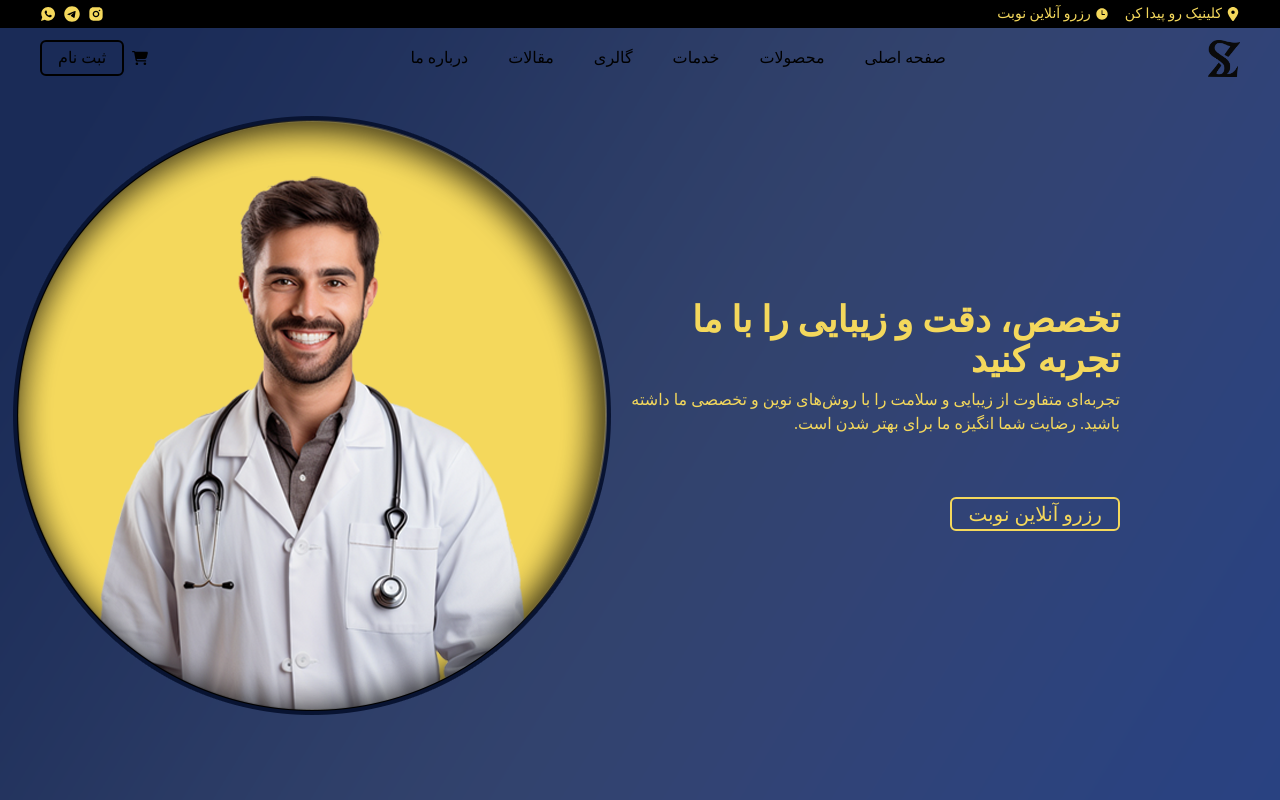
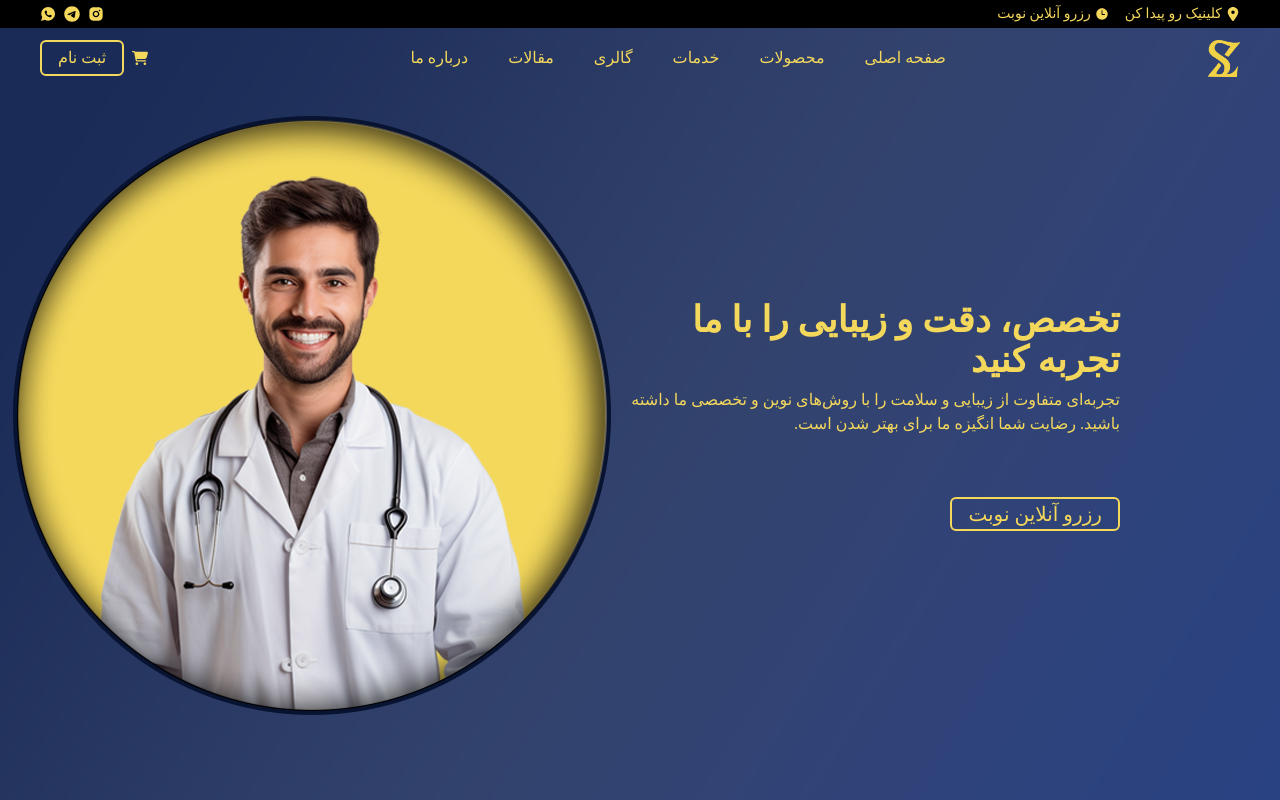
Before and after one commit to Abolfazl-Nasibi/clinic-website, a React (Vite) app: page / in a window 1280 px wide. Shown: the top 800 px of the page. Built offline with nearby package versions, Linux system fonts and the light colour scheme; a web font is replaced by a local one.

Commit message:
corrected some colors for header

```diff
--- a/src/components/Header/NavItem.jsx
+++ b/src/components/Header/NavItem.jsx
@@ -5,7 +5,7 @@ export default function NavItem({ label, href, scrolled }) {
     <li>
       <a
         href={href}
-        className={`hover:border-b-2 transition-all border-b-2 ${scrolled ? 'border-white' : 'border-transparent'}  hover:border-black font-medium`}
+        className={` hover:border-b-2 transition-all border-b-2 border-transparent text-secondary hover:border-secondary   font-medium`}
       >
         {label}
       </a>
--- a/src/components/Header/header.jsx
+++ b/src/components/Header/header.jsx
@@ -75,62 +75,14 @@ export default function Header() {
       <div
         className={`flex items-center justify-between px-10 transition-all py-2 ${
           scrolled
-            ? "bg-white shadow-md fixed top-0 right-0 left-0 border-b-1"
+            ? "bg-primary-dark shadow-md fixed top-0 right-0 left-0 border-b-1"
             : "absolute top-8 left-0 right-0"
         }`}
       >
         {/* logo */}
-        <img src="/logo-black.png" alt="" className="w-8" />
+        <img src="/logo-gold.png" alt="" className="w-8" />
         {/* pages */}
         <ul className="flex items-center gap-10">
-          {/* <li>
-            <a
-              href="#"
-              className="hover:border-b-2 transition-all border-b-2 border-white hover:border-black font-medium"
-            >
-              صفحه اصلی
-            </a>
-          </li>
-          <li>
-            <a
-              href="#"
-              className="hover:border-b-2 transition-all border-b-2 border-white hover:border-black font-medium"
-            >
-              محصولات
-            </a>
-          </li>
-          <li>
-            <a
-              href="#"
-              className="hover:border-b-2 transition-all border-b-2 border-white hover:border-black font-medium"
-            >
-              خدمات
-            </a>
-          </li>
-          <li>
-            <a
-              href="#"
-              className="hover:border-b-2 transition-all border-b-2 border-white hover:border-black font-medium"
-            >
-              گالری
-            </a>
-          </li>
-          <li>
-            <a
-              href="#"
-              className="hover:border-b-2 transition-all border-b-2 border-white hover:border-black font-medium"
-            >
-              مقالات
-            </a>
-          </li>
-          <li>
-            <a
-              href="#"
-              className="hover:border-b-2 transition-all border-b-2 border-white hover:border-black font-medium"
-            >
-              درباره ما
-            </a>
-          </li> */}
           {pages.map((page) => (
             <NavItem key={page.label} label={page.label} href={page.href} scrolled={scrolled} />
           ))}
@@ -138,13 +90,13 @@ export default function Header() {
         {/* signIn/login & cart */}
         <div className="flex items-center gap-2">
           {/* cart */}
-          <a href="#">
+          <a href="#" className={` text-secondary `}>
             <FaCartShopping />
           </a>
           {/* signIn/login */}
           <a
             href="#"
-            className="font-medium border-2 rounded-md px-4 py-1 hover:bg-black hover:text-white hover:border-black transition-all"
+            className={`font-medium border-2 rounded-md px-4 py-1 border-secondary text-secondary hover:bg-secondary hover:text-primary-dark transition-all`}
           >
             ثبت نام
           </a>
--- a/src/components/mainPage/MainPage.jsx
+++ b/src/components/mainPage/MainPage.jsx
@@ -5,6 +5,36 @@ export default function MainPage(){
     return(
         <div>
             <Head />
+            Lorem, ipsum dolor sit amet consectetur adipisicing elit. Quam recusandae quibusdam soluta tempora laboriosam! Dicta, repellat facilis inventore consectetur doloribus voluptatibus, velit itaque fugiat, tempora aliquid reprehenderit exercitationem perspiciatis eum!
+            Nemo voluptatibus sequi eos? Quod nostrum architecto cumque. Magni, ab. Corporis, fugiat quos assumenda repellat, commodi laboriosam corrupti rerum iure optio unde delectus voluptatum, aliquid sed dolorum ex ullam exercitationem!
+            Sit quis veniam corporis natus sed quod dolorum, repellat, ex fugiat recusandae voluptates eos totam incidunt nemo? Expedita officia quam, voluptas, adipisci itaque soluta quibusdam eum tempore ut quo reprehenderit!
+            Officia exercitationem harum recusandae magni consequatur labore. Hic aut odit quas cum eaque voluptas? Distinctio officia commodi iusto non laudantium, exercitationem voluptatum aperiam consectetur est ratione eius nihil amet! Aspernatur.
+            Tempora, recusandae sequi exercitationem, provident dolorem cumque sunt quis at commodi, quaerat dolor sint sed. Mollitia tempore id molestiae asperiores, optio voluptates delectus, voluptatum nisi eaque possimus nobis! Expedita, iusto.
+            Voluptas eveniet cumque quibusdam unde ab ea ipsa veniam quos iste, velit laudantium, itaque quam explicabo minus corporis dignissimos harum laboriosam assumenda sapiente impedit similique tempore! Dicta, molestiae. Adipisci, temporibus!
+            Aut earum praesentium deserunt eius doloribus voluptas harum obcaecati illum deleniti expedita cupiditate impedit beatae rerum incidunt, veniam alias quia laboriosam ea repellendus! Voluptate, quas veritatis id sapiente saepe reiciendis.
+            Obcaecati corrupti cupiditate, doloribus quae quia quisquam sit error nemo excepturi dolorem rem consequuntur debitis aliquam vel fugiat adipisci quibusdam? Iste distinctio ut magnam! Iste quis ab voluptatem illo delectus!
+            Quod unde officia placeat! Est provident maiores fugit voluptatum, quis dolore mollitia eligendi culpa perferendis minus et beatae, consequatur nulla ducimus? Dolor perferendis suscipit assumenda, maxime nam quisquam molestias illo?
+            Minus esse iusto, nobis amet rerum modi facilis nemo! Deleniti minima provident numquam, soluta optio ullam aspernatur quia eveniet nesciunt nobis suscipit, in, odio vitae culpa fugiat dolor non eum!
+            Laudantium eos, voluptate mollitia alias iste nobis. Vel voluptatem praesentium minima natus ab, dignissimos placeat hic cum labore quas veritatis, magni commodi, dolor reprehenderit delectus? Distinctio et repudiandae perspiciatis ad.
+            Voluptatum quae laborum corporis, nihil debitis doloribus, quibusdam atque adipisci, nesciunt porro eligendi. Aut iste at amet enim dolor, expedita perferendis ex recusandae delectus, sint quidem, optio consequatur porro et.
+            Modi enim incidunt repellat odio impedit consectetur distinctio animi, perspiciatis similique id officiis ipsa fuga iure voluptatum optio maxime ratione corporis saepe velit tempora dolorem nemo non natus. Illum, blanditiis.
+            Necessitatibus voluptatum enim expedita ducimus quaerat dolores labore sunt harum dicta consequatur praesentium veritatis adipisci obcaecati ipsam laboriosam doloremque optio sequi commodi delectus numquam explicabo, voluptate, placeat veniam. Quis, officiis.
+            Rerum, iusto explicabo assumenda nam vel necessitatibus optio quia placeat odio, harum eveniet deserunt aspernatur totam exercitationem impedit amet ratione sint sunt quaerat unde repellat! Doloremque esse enim repellat fuga!
+            Eum quod sunt mollitia, architecto recusandae fugit soluta quisquam debitis maxime commodi vel culpa at molestias sequi quibusdam voluptas numquam minima expedita dignissimos repellendus tempora itaque? Vero veniam numquam doloremque.
+            Suscipit aut nostrum voluptatum sed optio rerum veritatis eos ad sapiente officiis incidunt voluptate quidem, eveniet obcaecati? Temporibus, quas suscipit? Temporibus, animi? Esse sint amet incidunt corrupti ad voluptas. Harum.
+            Corporis fugit labore totam cumque, nemo fugiat debitis cupiditate voluptas nulla, eligendi adipisci porro nobis libero neque animi tempore voluptates. Eaque culpa debitis laboriosam error sint, accusantium qui corporis minima!
+            Labore corrupti veniam consequatur optio cum dolore molestiae. Aliquid voluptas ut assumenda iste quo omnis praesentium, adipisci similique eum cupiditate minima. Molestias, facilis deserunt sapiente laudantium officia repellendus ipsum possimus.
+            Sequi quas impedit amet quis facilis labore nostrum debitis, id corrupti. Et voluptatibus, quas, quis expedita commodi deserunt reprehenderit quos iste sint rem vero consequuntur voluptas nam beatae fugiat impedit?
+            Esse nostrum quisquam eaque laborum. Repellendus modi minima, dolorum animi earum, totam quidem maxime quis sit culpa corporis fugiat impedit, doloremque dolorem molestiae adipisci consequuntur perferendis expedita voluptatibus. Ab, dolor.
+            Tempore consequatur cum nulla temporibus vel reprehenderit. Cum asperiores architecto laboriosam nesciunt, optio sequi ab error eius ducimus rerum assumenda, temporibus quod placeat quidem praesentium voluptatem quas, reiciendis consequuntur quo.
+            Est tempora totam nihil sed, deserunt accusantium provident nobis maiores cumque reprehenderit, quisquam sapiente sequi facere eveniet eligendi minus tempore, nam quod placeat. Repudiandae ullam iure, odio nobis atque libero!
+            Accusantium quidem nemo iure perspiciatis aliquid explicabo, assumenda dolorum illo? Sequi illum tenetur aperiam sed minus ipsam voluptates ex est et eos eaque ipsum iste similique voluptatem dicta, dolorum cupiditate.
+            Cum vel distinctio magnam dicta veniam. Itaque voluptatem sit recusandae quis non nam explicabo dolore porro incidunt voluptate, hic saepe enim voluptatum illum numquam, asperiores vitae atque culpa veniam distinctio.
+            Animi quae, debitis distinctio aliquid dolores maxime facilis repudiandae aut perferendis pariatur beatae sunt consectetur dicta. Corrupti qui voluptas temporibus voluptates in vero nulla modi facilis, dolorem dolore suscipit cum!
+            Pariatur provident voluptatem dolorem. Cum, voluptates inventore ut nesciunt qui dolores cupiditate expedita similique accusantium, ullam in maiores facere! Error blanditiis molestias impedit eveniet ipsum esse maiores quod excepturi asperiores!
+            Autem quod voluptatem odit, dicta hic impedit quia accusamus vitae quas veritatis minima cum ea alias eius distinctio cupiditate. Enim maiores a sint. Accusantium vitae dicta aperiam dolor eos aliquam.
+            Quibusdam qui aliquid totam fuga minus sunt placeat nostrum deserunt repellendus quos atque error ea nihil est ducimus cupiditate, necessitatibus sit. Quae tempore odio obcaecati. Laudantium ex nesciunt vero nobis.
+            Adipisci repellendus aliquid doloribus ea iure ullam obcaecati possimus? Necessitatibus illo veniam quisquam, corrupti quasi assumenda ducimus magni hic, et optio ut nemo cum sed. Itaque repellendus nisi odio eveniet.
         </div>
     )
 }
--- a/src/index.css
+++ b/src/index.css
@@ -47,6 +47,7 @@
 @theme {
   /* fonts */
   --font-vazir : Vazir;
+  --color-primary-dark : #22345E  ;
   --color-primary : #3C5FA8;
   --color-primary-light : #455b93		;
   --color-secondary : #f4d85c;
```
Also changed, not shown: public/logo-gold.png (added).
